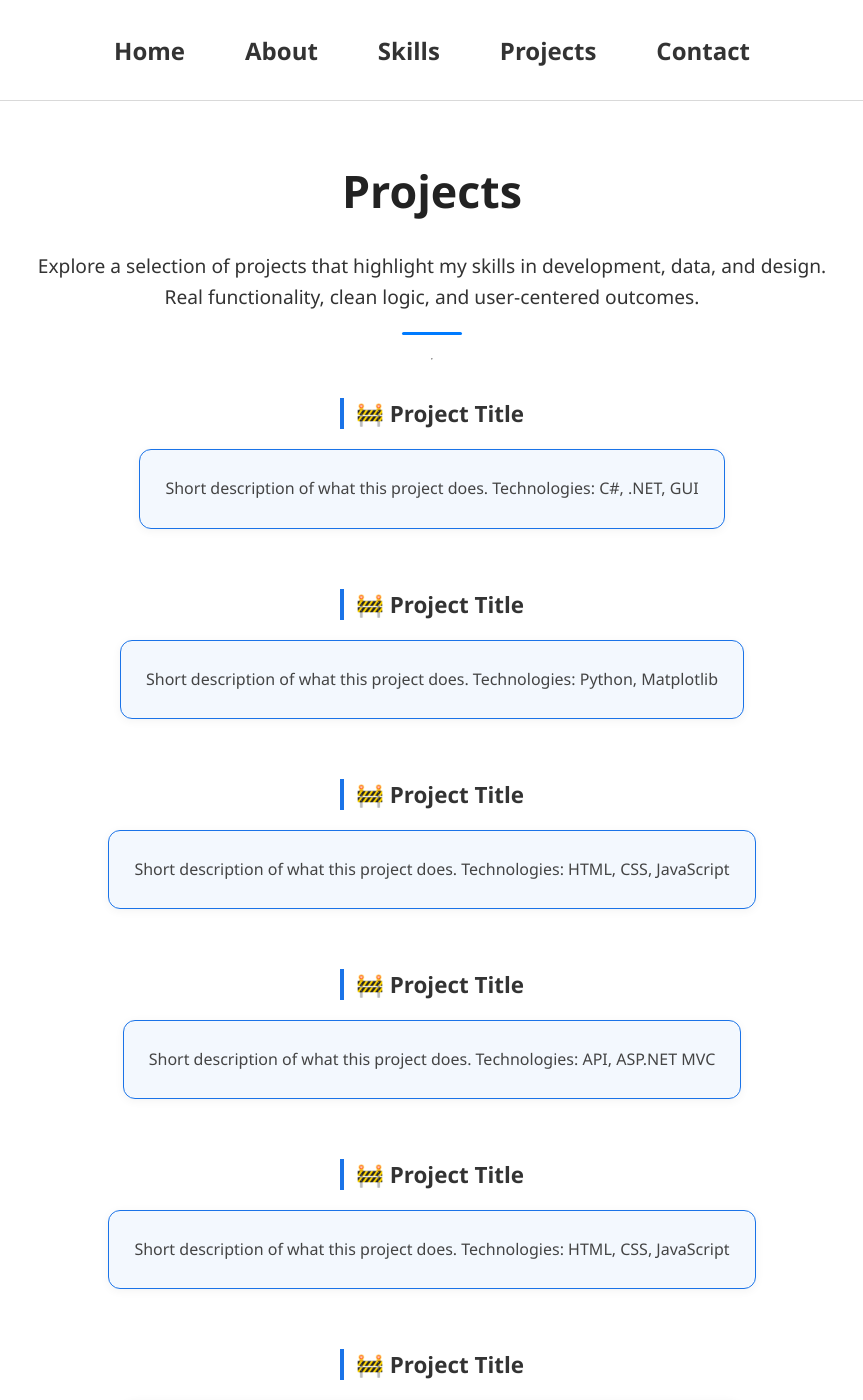
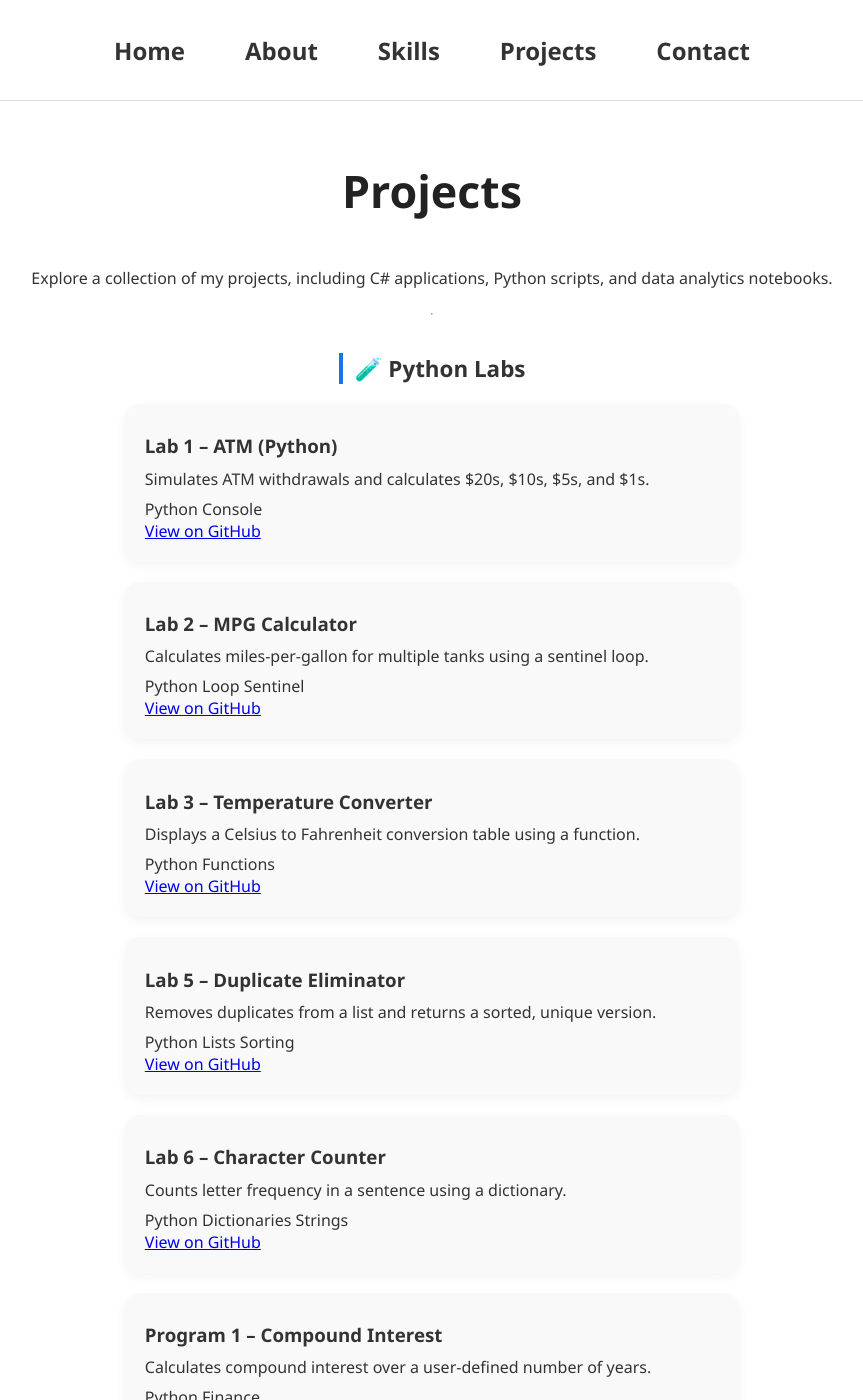
Before and after one commit to masontatafu/masontatafu.github.io, a Jekyll site: the page built from projects.md, in a window 1280 px wide and 1400 px high. Shown: the whole window, without its empty margins (208-1071 px from the left). Built offline with Jekyll 4.4.1, drawn with Linux system fonts in a browser that asks for light colours; our own code applies the rules of GitHub Pages for plain Markdown files; some of the changed text lies outside the part shown.

Commit message:
Update projects.md

```diff
--- a/projects.md
+++ b/projects.md
@@ -1,61 +1,115 @@
----
-title: "Projects"
-layout: default
----
-
 # Projects
 {:.page-title}
 
-Explore a selection of projects that highlight my skills in development, data, and design.
-Real functionality, clean logic, and user-centered outcomes.
-{:.skills-section}
+Explore a collection of my projects, including C# applications, Python scripts, and data analytics notebooks.
 
 ---
 
-## 🚧 Project Title
+## 🧪 Python Labs
 {:.about-header}
 
-<div class="about-section">
-Short description of what this project does.
-Technologies: C#, .NET, GUI
+<div class="project-card">
+  <h3>Lab 1 – ATM (Python)</h3>
+  <p>Simulates ATM withdrawals and calculates $20s, $10s, $5s, and $1s.</p>
+  <div class="project-tags"><span class="tag">Python</span> <span class="tag">Console</span></div>
+  <a href="https://github.com/masontatafu/ATM-Simulation" target="_blank">View on GitHub</a>
 </div>
 
-## 🚧 Project Title
+<div class="project-card">
+  <h3>Lab 2 – MPG Calculator</h3>
+  <p>Calculates miles-per-gallon for multiple tanks using a sentinel loop.</p>
+  <div class="project-tags"><span class="tag">Python</span> <span class="tag">Loop</span> <span class="tag">Sentinel</span></div>
+  <a href="https://github.com/masontatafu/MPG-Calculator" target="_blank">View on GitHub</a>
+</div>
+
+<div class="project-card">
+  <h3>Lab 3 – Temperature Converter</h3>
+  <p>Displays a Celsius to Fahrenheit conversion table using a function.</p>
+  <div class="project-tags"><span class="tag">Python</span> <span class="tag">Functions</span></div>
+  <a href="https://github.com/masontatafu/Temperature-Converter" target="_blank">View on GitHub</a>
+</div>
+
+<div class="project-card">
+  <h3>Lab 5 – Duplicate Eliminator</h3>
+  <p>Removes duplicates from a list and returns a sorted, unique version.</p>
+  <div class="project-tags"><span class="tag">Python</span> <span class="tag">Lists</span> <span class="tag">Sorting</span></div>
+  <a href="https://github.com/masontatafu/Duplicate-Eliminator" target="_blank">View on GitHub</a>
+</div>
+
+<div class="project-card">
+  <h3>Lab 6 – Character Counter</h3>
+  <p>Counts letter frequency in a sentence using a dictionary.</p>
+  <div class="project-tags"><span class="tag">Python</span> <span class="tag">Dictionaries</span> <span class="tag">Strings</span></div>
+  <a href="https://github.com/masontatafu/Character-Counter" target="_blank">View on GitHub</a>
+</div>
+
+<div class="project-card">
+  <h3>Program 1 – Compound Interest</h3>
+  <p>Calculates compound interest over a user-defined number of years.</p>
+  <div class="project-tags"><span class="tag">Python</span> <span class="tag">Finance</span></div>
+  <a href="https://github.com/masontatafu/Compound-Interest-Calculator" target="_blank">View on GitHub</a>
+</div>
+
+<div class="project-card">
+  <h3>Auto MPG – Regression Analysis</h3>
+  <p>Performs linear regression on horsepower and year to predict MPG.</p>
+  <div class="project-tags"><span class="tag">Python</span> <span class="tag">Pandas</span> <span class="tag">Regression</span></div>
+  <a href="https://github.com/masontatafu/Auto-MPG-Regression" target="_blank">View on GitHub</a>
+</div>
+
+
+## 🪟 C# GUI Projects
 {:.about-header}
 
-<div class="about-section">
-Short description of what this project does.
-Technologies: Python, Matplotlib
+<div class="project-card">
+  <h3>Lab 2 – Tip Calculator (GUI)</h3>
+  <p>C# Forms app that calculates three recommended tip amounts.</p>
+  <div class="project-tags"><span class="tag">C#</span> <span class="tag">GUI</span> <span class="tag">Windows Forms</span></div>
+  <a href="https://github.com/masontatafu/Tip-Calculator-GUI" target="_blank">View on GitHub</a>
 </div>
 
-## 🚧 Project Title
+<div class="project-card">
+  <h3>Lab 3 – Sphere Calculator (GUI)</h3>
+  <p>Calculates diameter, surface area, and volume from user radius input.</p>
+  <div class="project-tags"><span class="tag">C#</span> <span class="tag">GUI</span> <span class="tag">Geometry</span></div>
+  <a href="https://github.com/masontatafu/Sphere-Calculator-GUI" target="_blank">View on GitHub</a>
+</div>
+
+<div class="project-card">
+  <h3>Lab 4 – Admission Evaluator (GUI)</h3>
+  <p>Evaluates student admission based on GPA and score.</p>
+  <div class="project-tags"><span class="tag">C#</span> <span class="tag">GUI</span> <span class="tag">Validation</span></div>
+  <a href="https://github.com/masontatafu/Admissions-GUI" target="_blank">View on GitHub</a>
+</div>
+
+<div class="project-card">
+  <h3>Program 2 – Workout Planner (GUI)</h3>
+  <p>Collects exercise data from user and displays workout info.</p>
+  <div class="project-tags"><span class="tag">C#</span> <span class="tag">GUI</span> <span class="tag">Fitness</span></div>
+  <a href="https://github.com/masontatafu/Workout-Planner-GUI" target="_blank">View on GitHub</a>
+</div>
+
+<div class="project-card">
+  <h3>FinalP3 – Item Class Manager</h3>
+  <p>Manages inventory items using a custom C# class structure.</p>
+  <div class="project-tags"><span class="tag">C#</span> <span class="tag">OOP</span> <span class="tag">Inventory</span></div>
+  <a href="https://github.com/masontatafu/Item-Manager" target="_blank">View on GitHub</a>
+</div>
+
+
+## 🖥️ Console Apps
 {:.about-header}
 
-<div class="about-section">
-Short description of what this project does.
-Technologies: HTML, CSS, JavaScript
+<div class="project-card">
+  <h3>Lab 5 – Temp Average</h3>
+  <p>Accepts valid temperatures and calculates average after sentinel.</p>
+  <div class="project-tags"><span class="tag">C#</span> <span class="tag">Console</span> <span class="tag">Validation</span></div>
+  <a href="https://github.com/masontatafu/Temperature-Average-Calculator" target="_blank">View on GitHub</a>
 </div>
 
-## 🚧 Project Title
-{:.about-header}
-
-<div class="about-section">
-Short description of what this project does.
-Technologies: API, ASP.NET MVC
+<div class="project-card">
+  <h3>Program 1 – Dentist Cost Calculator</h3>
+  <p>Calculates dental procedure cost based on inputs.</p>
+  <div class="project-tags"><span class="tag">C#</span> <span class="tag">Console</span> <span class="tag">Math</span></div>
+  <a href="https://github.com/masontatafu/Dentist-Appointment-Cost-Calculator" target="_blank">View on GitHub</a>
 </div>
-
-## 🚧 Project Title
-{:.about-header}
-
-<div class="about-section">
-Short description of what this project does.
-Technologies: HTML, CSS, JavaScript
-</div>
-
-## 🚧 Project Title
-{:.about-header}
-
-<div class="about-section">
-Short description of what this project does.
-Technologies: API, ASP.NET MVC
-</div>
```
